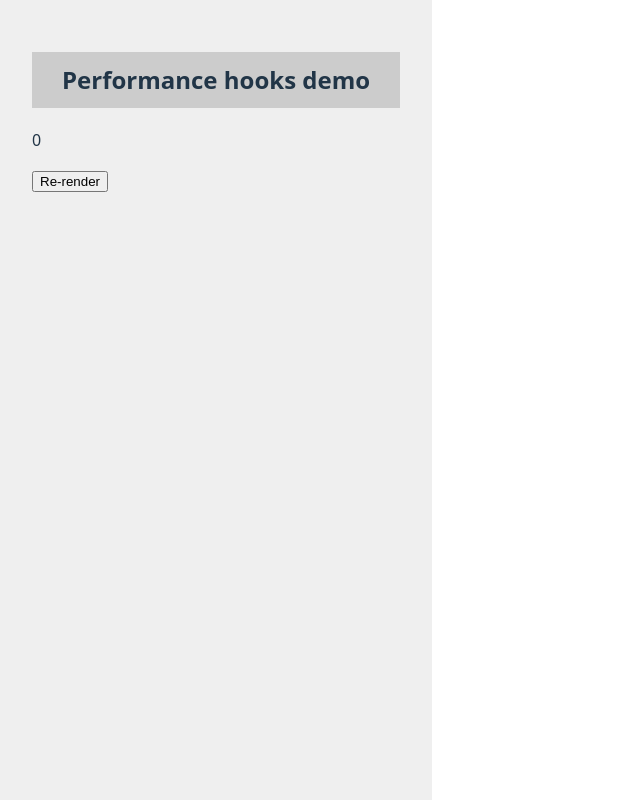
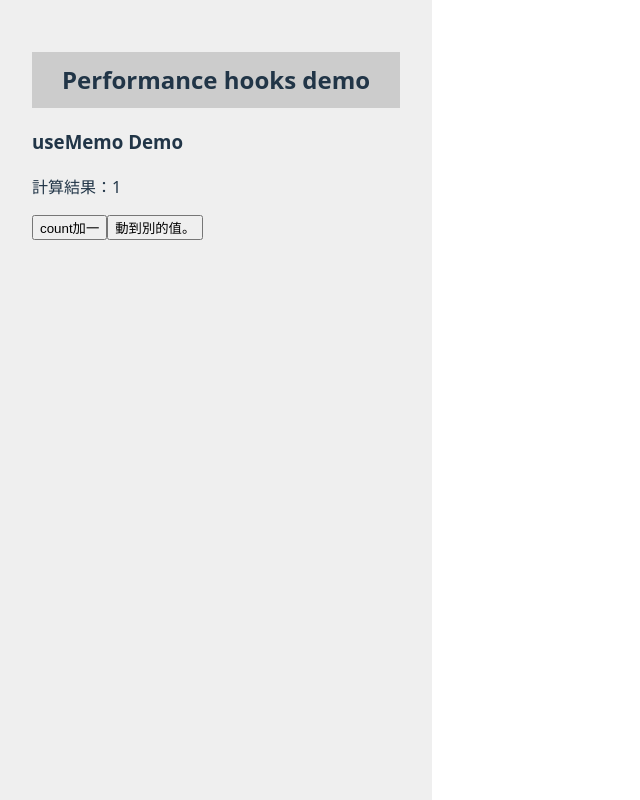
Before and after one commit to Jeinn-co/03-ref-meno-form, a React (Vite) app: page / in a window 1280 px wide. Shown: the whole page, without its empty margins (0-640 px from the left). Built offline with nearby package versions, Linux system fonts and the light colour scheme.

Commit message:
useMemo demo

```diff
--- a/src/App.jsx
+++ b/src/App.jsx
@@ -1,7 +1,8 @@
 import reactLogo from "./assets/react.svg";
 import viteLogo from "/vite.svg";
 import "./App.css";
-import DemoCallback from "./components/demoCallback";
+import DemoUseMemo from "./components/demoUseMemo";
+// import DemoCallback from "./components/demoCallback";
 
 function App() {
   return (
@@ -14,7 +15,7 @@ function App() {
       >
         Performance hooks demo
       </h2>
-      <DemoCallback />
+      <DemoUseMemo/>
     </section>
   );
 }
--- /dev/null
+++ b/src/components/demoUseMemo.jsx
@@ -0,0 +1,32 @@
+import { useState, useMemo } from "react";
+
+function DemoUseMemo() {
+  const [count, setCount] = useState(0);
+  const [trigger, setTrigger] = useState(0); // 讓畫面 re-render，但不影響 count
+
+  // 模擬一個很慢的同步運算
+  function slowAdd(a, b) {
+    console.log("⚠️ 正在執行 slowAdd 計算...");
+    let total = 0;
+    for (let i = 0; i < 1e2; i++) { // demo 1e9 十億，總共有 9 個零
+      total += i;
+    }
+    console.log("done");
+    return a + b;
+  }
+
+  // const result = slowAdd(count, 1);
+  const result = useMemo(() => slowAdd(count, 1), [count]);
+  console.log(result)
+
+  return (
+    <div className="contain">
+      <h3>useMemo Demo</h3>
+      <p>計算結果：{result}</p>
+      <button onClick={() => setCount((c) => c + 1)}>count加一</button>
+      <button onClick={() => setTrigger((t) => t + 1)}>動到別的值。</button>
+    </div>
+  );
+}
+
+export default DemoUseMemo;
```
